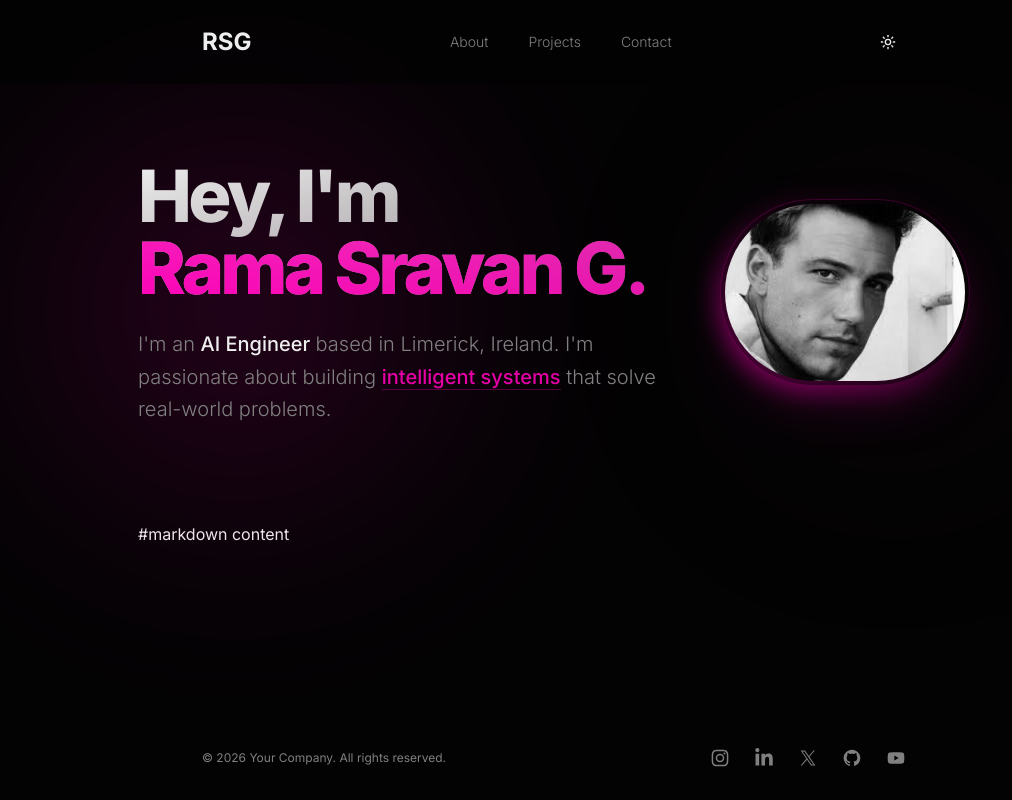
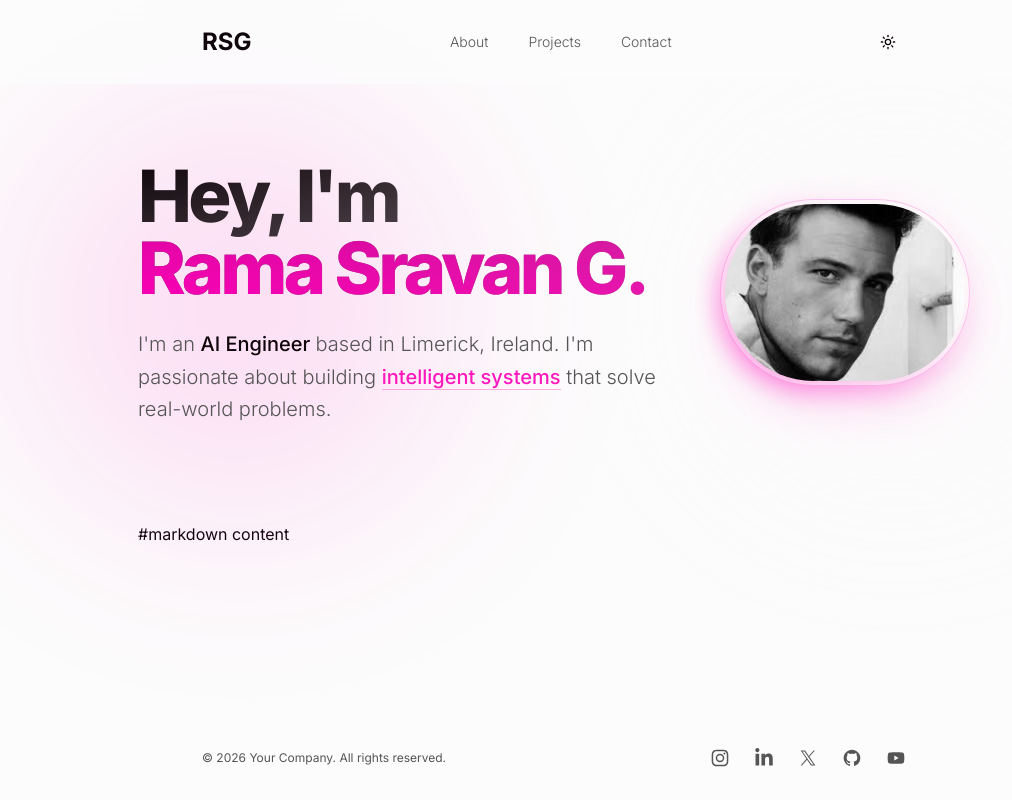
Before and after one commit to Sravan2804/MyPortfolio, a Next.js app: page / in a window 1280 px wide. Shown: the whole page, without its empty margins (86-1098 px from the left). Built offline with nearby package versions, Linux system fonts and the light colour scheme; a web font is replaced by a local one.

Commit message:
feat: add globals.css with Tailwind CSS theme configuration and base styles

```diff
--- a/app/globals.css
+++ b/app/globals.css
@@ -49,23 +49,23 @@
 }
 
 :root {
-  --background: oklch(0.1 0 0); /* Near Black */
-  --foreground: oklch(0.95 0 0); /* Off White */
-  --card: oklch(0.15 0.02 345); /* Dark gray with pink tint */
-  --card-foreground: oklch(0.95 0 0);
-  --popover: oklch(0.15 0.02 345);
-  --popover-foreground: oklch(0.95 0 0);
+  --background: oklch(0.99 0 0); /* Pure White/Very Light Gray */
+  --foreground: oklch(0.14 0.02 345); /* Very Dark Pinkish Gray */
+  --card: oklch(1 0 0); /* White */
+  --card-foreground: oklch(0.14 0.02 345);
+  --popover: oklch(1 0 0);
+  --popover-foreground: oklch(0.14 0.02 345);
   --primary: oklch(0.65 0.3 345); /* Cyberpunk Pink */
-  --primary-foreground: oklch(0.1 0 0);
-  --secondary: oklch(0.2 0.05 345);
-  --secondary-foreground: oklch(0.9 0.1 345);
-  --muted: oklch(0.2 0 0);
-  --muted-foreground: oklch(0.6 0 0);
-  --accent: oklch(0.25 0.05 345);
-  --accent-foreground: oklch(0.95 0.1 345);
+  --primary-foreground: oklch(0.99 0 0); /* White text on pink */
+  --secondary: oklch(0.96 0.02 345); /* Very Light Pink */
+  --secondary-foreground: oklch(0.3 0.1 345); /* Dark Pink */
+  --muted: oklch(0.96 0 0);
+  --muted-foreground: oklch(0.45 0 0);
+  --accent: oklch(0.96 0.02 345);
+  --accent-foreground: oklch(0.3 0.1 345);
   --destructive: oklch(0.6 0.2 25);
-  --border: oklch(0.2 0.05 345);
-  --input: oklch(0.2 0.05 345);
+  --border: oklch(0.9 0.02 345);
+  --input: oklch(0.9 0.02 345);
   --ring: oklch(0.65 0.3 345);
   --chart-1: oklch(0.65 0.3 345);
   --chart-2: oklch(0.75 0.2 200);
@@ -73,13 +73,13 @@
   --chart-4: oklch(0.508 0.118 165.612);
   --chart-5: oklch(0.432 0.095 166.913);
   --radius: 0.625rem;
-  --sidebar: oklch(0.15 0.02 345);
-  --sidebar-foreground: oklch(0.95 0 0);
+  --sidebar: oklch(0.98 0.01 345);
+  --sidebar-foreground: oklch(0.14 0.02 345);
   --sidebar-primary: oklch(0.65 0.3 345);
-  --sidebar-primary-foreground: oklch(0.1 0 0);
-  --sidebar-accent: oklch(0.25 0.05 345);
-  --sidebar-accent-foreground: oklch(0.95 0.1 345);
-  --sidebar-border: oklch(0.2 0.05 345);
+  --sidebar-primary-foreground: oklch(0.99 0 0);
+  --sidebar-accent: oklch(0.96 0.02 345);
+  --sidebar-accent-foreground: oklch(0.3 0.1 345);
+  --sidebar-border: oklch(0.9 0.02 345);
   --sidebar-ring: oklch(0.65 0.3 345);
 }
 
```
